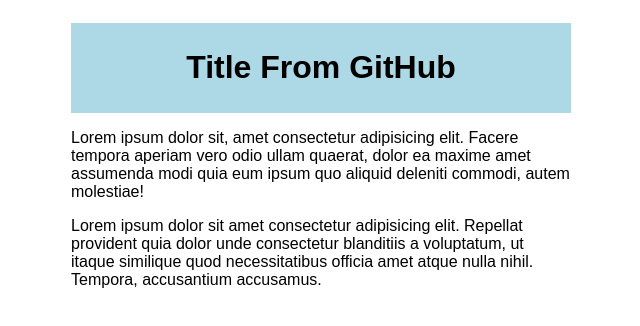
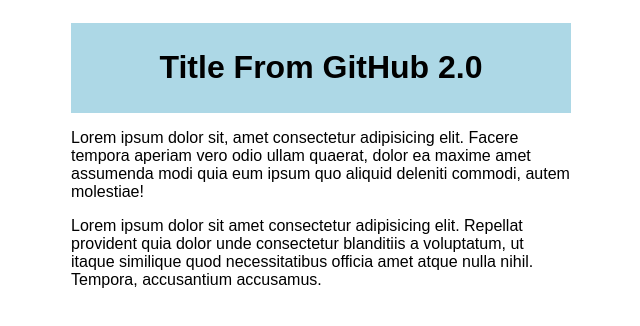
Before and after one commit to MaxSSO/pruebas-git, a plain HTML site: page index.html in a window 1280 px wide. Shown: the whole page, without its empty margins (319-959 px from the left). Drawn offline with Linux system fonts and the light colour scheme.

Commit message:
test ssh

```diff
--- a/index.html
+++ b/index.html
@@ -10,7 +10,7 @@
 <body>
   <div class="container">
     <div class="header">
-      <h1>Title From GitHub</h1>
+      <h1>Title From GitHub 2.0</h1>
     </div>
     <p>Lorem ipsum dolor sit, amet consectetur adipisicing elit. Facere tempora aperiam vero odio ullam quaerat, dolor ea maxime amet assumenda modi quia eum ipsum quo aliquid deleniti commodi, autem molestiae!</p>
     <p>Lorem ipsum dolor sit amet consectetur adipisicing elit. Repellat provident quia dolor unde consectetur blanditiis a voluptatum, ut itaque similique quod necessitatibus officia amet atque nulla nihil. Tempora, accusantium accusamus.</p>
```
